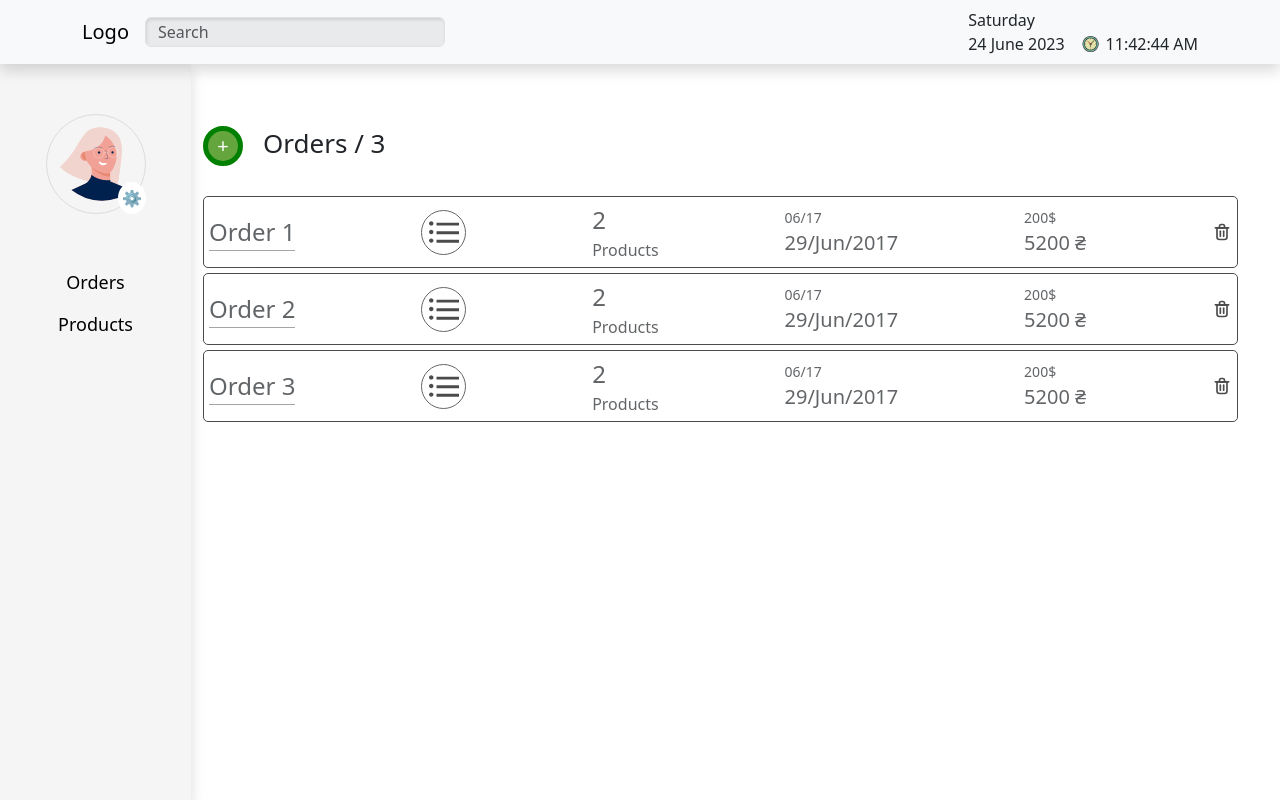
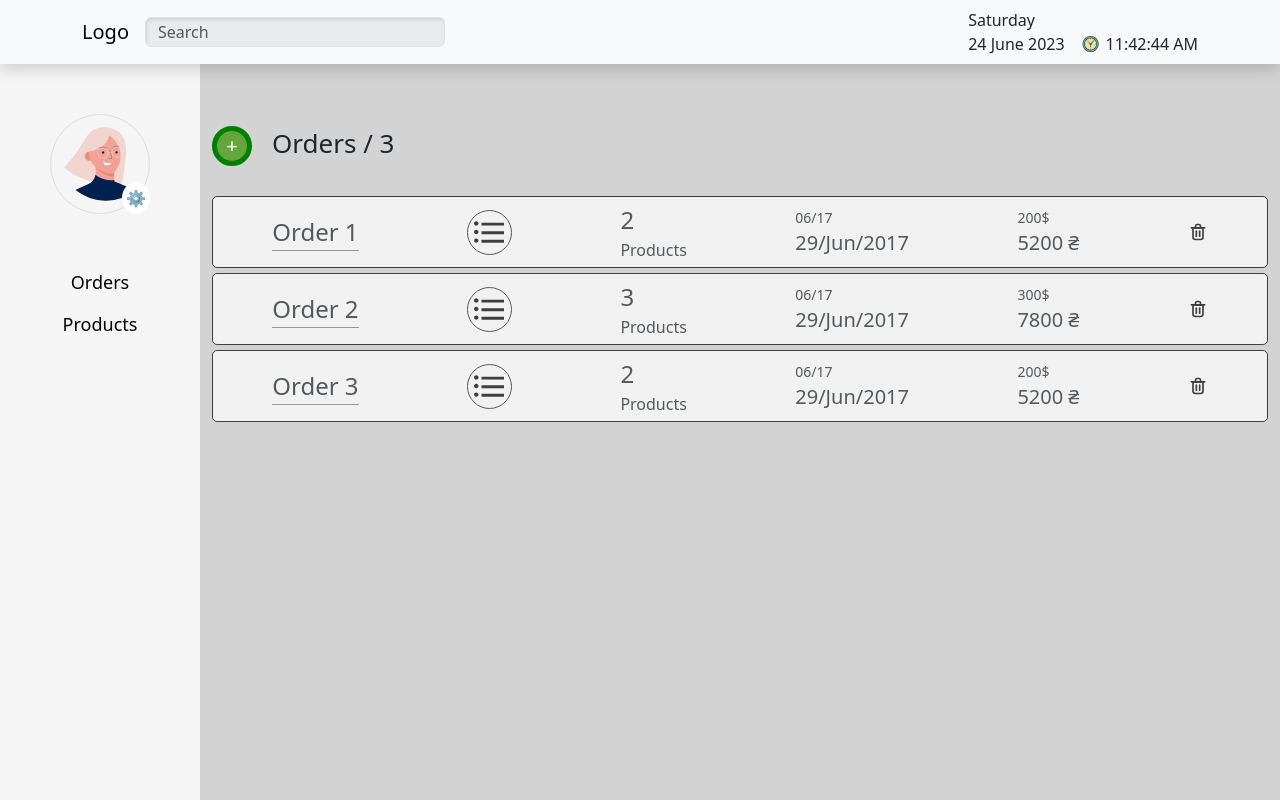
Before and after one commit to artem-kodesnikov/dzen, a React (Create React App) app: page / in a window 1280 px wide. Built offline with nearby package versions, Linux system fonts and the light colour scheme.

Commit message:
add basic layout for order products

```diff
--- a/src/App.css
+++ b/src/App.css
@@ -10,6 +10,7 @@
 .content {
   display: flex;
   align-items: flex-start;
-  margin-top: 60px;
   justify-content: center;
+  background-color: lightgray;
+  padding-top: 60px;
 }
--- a/src/components/OrderItem/OrderItem.module.css
+++ /dev/null
@@ -1,68 +0,0 @@
-.order_container {
-  border: 1px solid black;
-  height: 70px;
-  padding: 5px;
-  border-radius: 5px;
-  margin-bottom: 5px;
-  display: flex;
-  align-items: center;
-  justify-content: space-between;
-  font-size: 24px;
-  opacity: 70%;
-}
-
-.order_title {
-  border-bottom: 1px solid gray;
-  margin-right: 1rem;
-  white-space: nowrap;
-  overflow: hidden;
-  text-overflow: ellipsis;
-  cursor: pointer;
-}
-.order_title:hover {
-  color: red;
-  border-color: red;
-}
-
-.order_list__icon {
-  display: flex;
-  align-items: center;
-  justify-content: center;
-  height: 45px;
-  width: 45px;
-  border: 1px solid;
-  border-radius: 25px;
-  margin-right: -60px;
-}
-
-@media (max-width: 1400px) {
-  .order_list__icon {
-    margin-right: 0;
-  }
-}
-
-.total_products {
- font-size: 16px;
-}
-
-.order_date {
-  font-size: 20px;
-}
-
-.order_total__cost {
-  font-size: 20px;
-}
-
-.order_value__format {
-  font-size: 14px;
-}
-
-.order_delete__icon {
-  height: 20px;
-}
-
-.order_delete__icon:hover {
-  background-color: red;
-  border-radius: 6px;
-  cursor: pointer;
-}
--- /dev/null
+++ b/src/components/OrderProducts/OrderProducts.tsx
@@ -0,0 +1,12 @@
+import React, { FC } from 'react'
+import { Product } from '../../types/product.type'
+
+type Props = {
+  product: Product
+}
+
+export const OrderProducts: FC<Props> = ({ product }) => {
+  return (
+    <div>{product.title}</div>
+  )
+}
--- a/src/components/Orders/Orders.module.css
+++ b/src/components/Orders/Orders.module.css
@@ -53,11 +53,11 @@
 }
 
 .selectedItem > .order_row{
-  width: 25%;
+  width: 35%;
 }
 
 .selectedItem > .items_content_container{
-  width: 75%;
+  width: 65%;
 }
 
 .selectedItemw > .items_content_container{
@@ -75,4 +75,8 @@
   transition: all 0.5s ease;
   overflow: hidden;
   max-height: 200px;
+  padding: 5px;
+  border: 1px solid black;
+  border-radius: 10px;
+  background-color: #fff;
 }
--- a/src/components/Orders/Orders.tsx
+++ b/src/components/Orders/Orders.tsx
@@ -1,17 +1,19 @@
 import React, { useState } from 'react';
-import { SelectedItem } from '../SelectedItem/SelectedOrderItem';
+import { OrderItem } from '../SelectedItem/OrderItem';
 import style from './Orders.module.css';
 import { orders } from '../../fake-data/data'
+import { OrderProducts } from '../OrderProducts/OrderProducts';
 
 export const Orders = () => {
-  const [selectedOrder, setSelectedOrder] = useState(false);
-
-  const handleOpenOrder = () => {
-    setSelectedOrder(!selectedOrder);
+  const [selectedOrder, setSelectedOrder] = useState(0);
+  const orderProducts = orders.find((order) => order.id === selectedOrder)?.products
+  console.log(orderProducts)
+  const handleOpenOrder = (id: number) => {
+    setSelectedOrder(id);
   };
-  // const handleCloseOrder = () => {
-  //   setSelectedOrder(false);
-  // };
+  const handleCloseOrder = () => {
+    setSelectedOrder(0);
+  };
 
   return (
     <div className={style.orders_wrapper}>
@@ -21,11 +23,11 @@ export const Orders = () => {
           <p className={style.orders_total}>Orders / {orders.length}</p>
         </div>
         <div
-          className={`${style.container_container} ${selectedOrder ? style.selectedItem : style.selectedItemw}`}
+          className={`${style.container_container} ${(selectedOrder > 0) ? style.selectedItem : style.selectedItemw}`}
         >
           <div className={style.order_row}>
             {orders.map((order) =>
-              <SelectedItem
+              <OrderItem
                 key={order.id}
                 selectedOrder={selectedOrder}
                 handleOpenOrder={handleOpenOrder}
@@ -33,12 +35,13 @@ export const Orders = () => {
               />
             )}
           </div>
-          <div className={style.order_products}>
+          <div hidden={selectedOrder === 0} onClick={handleCloseOrder} className={style.order_products}>
             <div>
               Anim pariatur cliche reprehenderit, enim eiusmod high life
               accusamus terry richardson ad squid. Nihil anim keffiyeh
               helvetica, craft beer labore wes anderson cred nesciunt sapiente
               ea proident.
+              {orderProducts?.map((product) => <OrderProducts product={product} />)}
             </div>
           </div>
         </div>
--- a/src/components/SelectedItem/SelectedOrderItem.module.css
+++ b/src/components/SelectedItem/OrderItem.module.css
@@ -6,11 +6,13 @@
   margin-bottom: 5px;
   display: flex;
   align-items: center;
-  justify-content: space-between;
+  justify-content: space-around;
   font-size: 24px;
   opacity: 70%;
   flex-wrap: wrap;
-
+  background-color: #fff;
+  position: relative;
+  cursor: pointer;
 }
 
 .order_title {
@@ -69,3 +71,15 @@
   border-radius: 6px;
   cursor: pointer;
 }
+
+.active_arrow {
+  position: absolute;
+  right: 0;
+  top: 0;
+  height: 100%;
+  background-color: gray;
+  display: flex;
+  align-items: center;
+  width: 25px;
+  justify-content: center;
+}
--- a/src/components/SelectedItem/SelectedOrderItem.tsx
+++ b/src/components/SelectedItem/OrderItem.tsx
@@ -1,15 +1,15 @@
 import React, { FC } from 'react';
 import { Order } from '../../types/order.type';
-import style from './SelectedOrderItem.module.css';
+import style from './OrderItem.module.css';
 import { months } from '../../values/month';
 
 type Props = {
   order: Order,
-  selectedOrder: boolean,
-  handleOpenOrder: () => void
+  selectedOrder: number,
+  handleOpenOrder: (num: number) => void
 }
 
-export const SelectedItem: FC<Props> = ({ order, handleOpenOrder, selectedOrder }) => {
+export const OrderItem: FC<Props> = ({ order, handleOpenOrder, selectedOrder }) => {
   const date = order.date.split(' ')[0].split('-');
   const day = date[2];
   const month = months.find((el) => el.id === date[1])?.value.slice(0, 3);
@@ -17,8 +17,8 @@ export const SelectedItem: FC<Props> = ({ order, handleOpenOrder, selectedOrder
   const totalUsd = order.products.reduce((acc, cur) => acc + cur.price[0].value, 0);
   const totalUah = order.products.reduce((acc, cur) => acc + cur.price[1].value, 0);
   return (
-    <div className={style.order_container}>
-      <p hidden={selectedOrder} onClick={handleOpenOrder} className={style.order_title}>
+    <div onClick={() => handleOpenOrder(order.id)} className={style.order_container}>
+      <p hidden={selectedOrder > 0} className={style.order_title}>
         {order.title}
       </p>
       <div className={style.order_list__icon}>
@@ -32,11 +32,14 @@ export const SelectedItem: FC<Props> = ({ order, handleOpenOrder, selectedOrder
         <p className={style.order_value__format}>06/17</p>
         <p>{`${day}/${month}/${year}`}</p>
       </div>
-      <div hidden={selectedOrder} className={style.order_total__cost}>
+      <div hidden={selectedOrder > 0} className={style.order_total__cost}>
         <p className={style.order_value__format}>{totalUsd}$</p>
         <p>{totalUah} &#8372;</p>
       </div>
-      <img hidden={selectedOrder} className={style.order_delete__icon} src="./img/delete.svg" alt="delete icon" />
+      <img hidden={selectedOrder > 0} className={style.order_delete__icon} src="./img/delete.svg" alt="delete icon" />
+      <div className={style.active_arrow} hidden={selectedOrder !== order.id}>
+        &gt;
+      </div>
     </div>
   )
 }
--- a/src/fake-data/data.js
+++ b/src/fake-data/data.js
@@ -11,7 +11,7 @@ export const orders = [
     title: 'Order 2',
     date: '2017-06-29 12:09:33',
     description: 'desc',
-    get products() { return products }
+    get products() { return products2 }
   },
   {
     id: 3,
@@ -62,3 +62,63 @@ export const products = [
     date: '2017-06-29 12:09:33'
   }
 ]
+
+export const products2 = [
+  {
+    id: 1,
+    serialNumber: 1234,
+    isNew: 1,
+    photo: 'pathToFile.jpg',
+    title: 'Product 1',
+    type: 'Monitors',
+    specification: 'Specification 1',
+    guarantee: {
+      start: '2017-06-29 12:09:33',
+      end: '2017-06-29 12:09:33'
+    },
+    price: [
+      { value: 100, symbol: 'USD', isDefault: 0 },
+      { value: 2600, symbol: 'UAH', isDefault: 1 }
+    ],
+    order: 1,
+    date: '2017-06-29 12:09:33'
+  },
+  {
+    id: 2,
+    serialNumber: 1234,
+    isNew: 1,
+    photo: 'pathToFile.jpg',
+    title: 'Product 12',
+    type: 'Monitors',
+    specification: 'Specification 1',
+    guarantee: {
+      start: '2017-06-29 12:09:33',
+      end: '2017-06-29 12:09:33'
+    },
+    price: [
+      { value: 100, symbol: 'USD', isDefault: 0 },
+      { value: 2600, symbol: 'UAH', isDefault: 1 }
+    ],
+    order: 2,
+    date: '2017-06-29 12:09:33'
+  },
+  {
+    id: 3,
+    serialNumber: 1234,
+    isNew: 1,
+    photo: 'pathToFile.jpg',
+    title: 'Product 13',
+    type: 'Monitors',
+    specification: 'Specification 1',
+    guarantee: {
+      start: '2017-06-29 12:09:33',
+      end: '2017-06-29 12:09:33'
+    },
+    price: [
+      { value: 100, symbol: 'USD', isDefault: 0 },
+      { value: 2600, symbol: 'UAH', isDefault: 1 }
+    ],
+    order: 3,
+    date: '2017-06-29 12:09:33'
+  }
+]
```
Also changed, not shown: src/components/OrderItem/OrderItem.tsx (deleted, +0 -35 lines).
